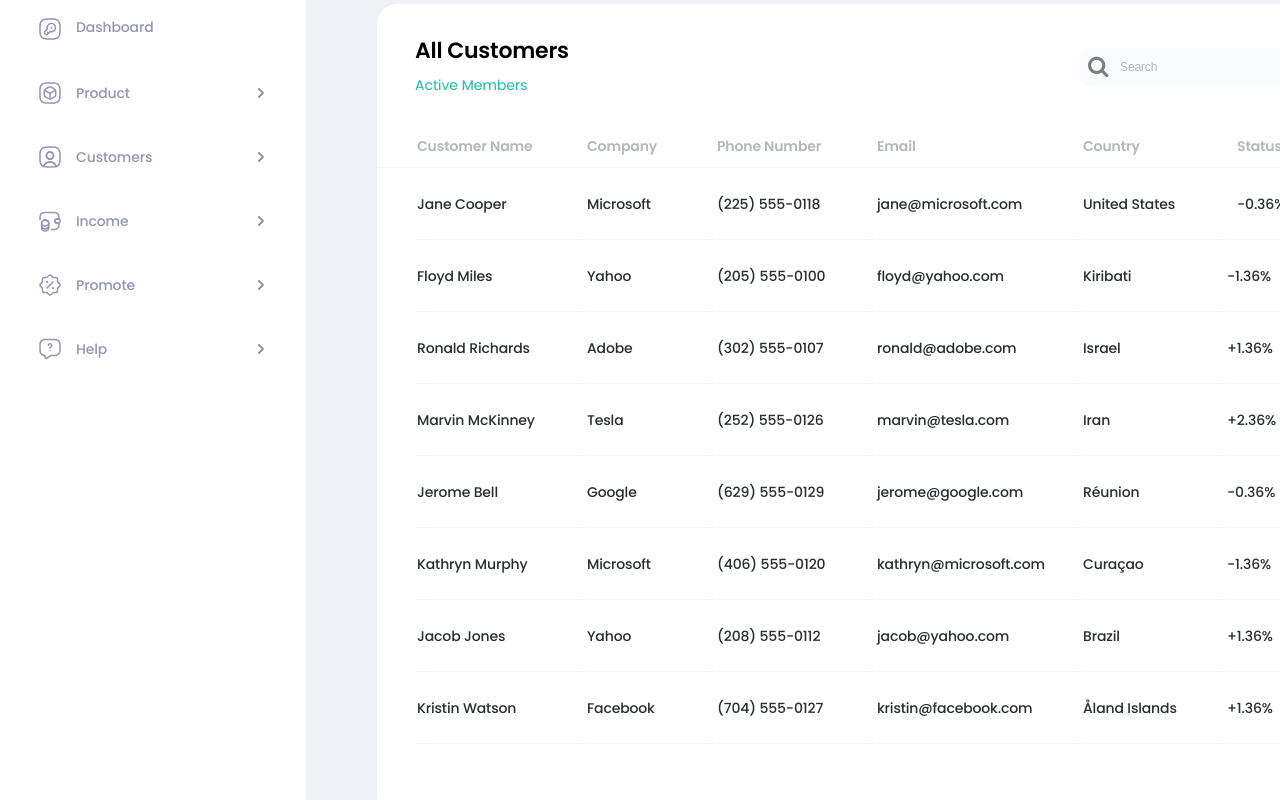
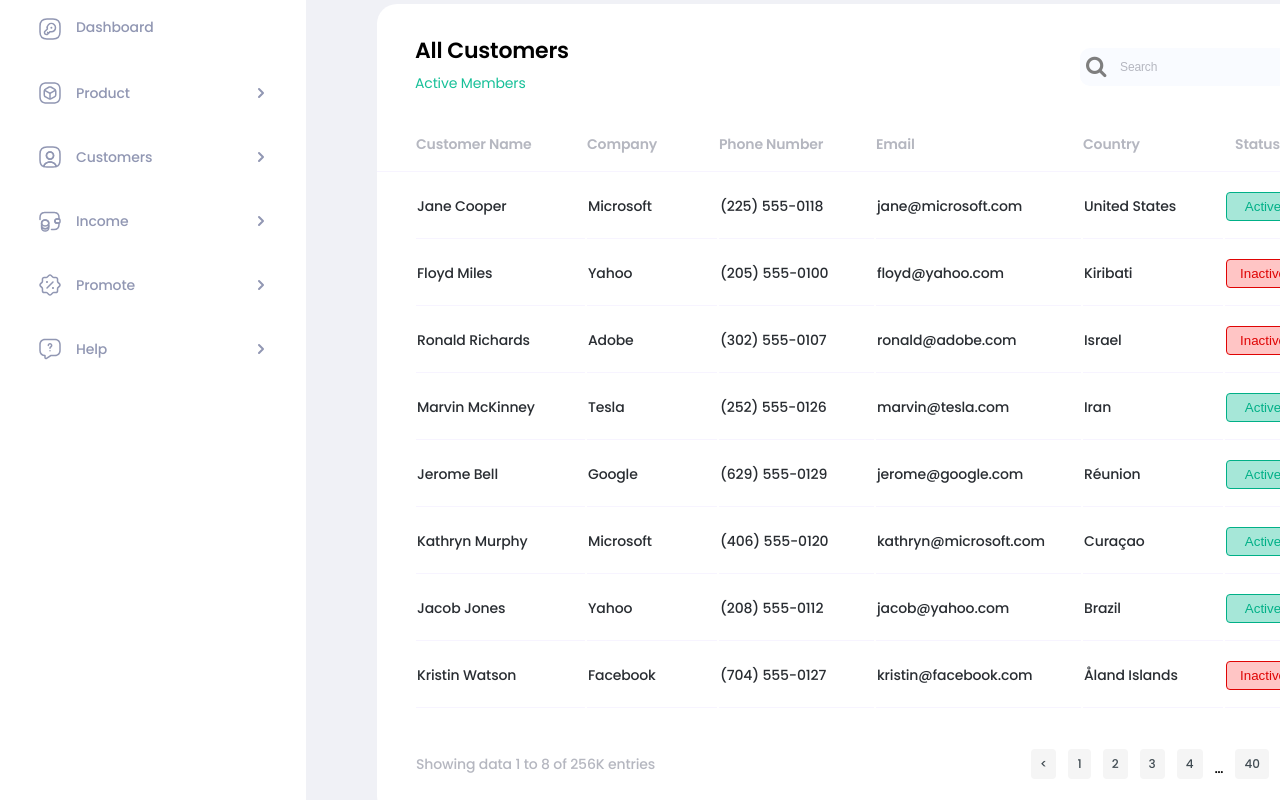
Before and after one commit to petriwna/test-verstka, a website: page src/index.html in a window 1280 px wide. Shown: the part 200-1000 px from the top of the page. Drawn offline with nearby package versions, Linux system fonts and the light colour scheme; files that its build step writes are made by us from their sources.

Commit message:
add style from footer table

```diff
--- a/src/index.html
+++ b/src/index.html
@@ -151,71 +151,118 @@
                 </div>
                 <table class="table__content">
                     <tbody>
-                    <tr>
+                    <tr class="table__row">
                         <td class="table__cell table__cell--first">Jane Cooper</td>
                         <td class="table__cell table__cell--second">Microsoft</td>
                         <td class="table__cell table__cell--third">(225) 555-0118</td>
                         <td class="table__cell table__cell--fourth">jane@microsoft.com</td>
                         <td class="table__cell table__cell--fifth">United States</td>
-                        <td class="table__cell table__cell--sixth">-0.36%</td>
+                        <td class="table__cell table__cell--sixth">
+                            <button type="button" class="table__button active">
+                                Active
+                            </button>
+                        </td>
                     </tr>
-                    <tr>
-                        <td class="table__cell table__cell--first">Floyd Miles</td>
+                    <tr class="table__row">
+                        <td class="table__cell">Floyd Miles</td>
                         <td class="table__cell">Yahoo</td>
                         <td class="table__cell">(205) 555-0100</td>
                         <td class="table__cell">floyd@yahoo.com</td>
                         <td class="table__cell">Kiribati</td>
-                        <td class="table__cell">-1.36%</td>
+                        <td class="table__cell">
+                            <button type="button" class="table__button inactive">
+                                Inactive
+                            </button>
+                        </td>
                     </tr>
-                    <tr>
-                        <td class="table__cell table__cell--first">Ronald Richards</td>
+                    <tr class="table__row">
+                        <td class="table__cell">Ronald Richards</td>
                         <td class="table__cell">Adobe</td>
                         <td class="table__cell">(302) 555-0107</td>
                         <td class="table__cell">ronald@adobe.com</td>
                         <td class="table__cell">Israel</td>
-                        <td class="table__cell">+1.36%</td>
+                        <td class="table__cell">
+                            <button type="button" class="table__button inactive">
+                                Inactive
+                            </button>
+                        </td>
                     </tr>
-                    <tr>
-                        <td class="table__cell table__cell--first">Marvin McKinney</td>
+                    <tr class="table__row">
+                        <td class="table__cell">Marvin McKinney</td>
                         <td class="table__cell">Tesla</td>
                         <td class="table__cell">(252) 555-0126</td>
                         <td class="table__cell">marvin@tesla.com</td>
                         <td class="table__cell">Iran</td>
-                        <td class="table__cell">+2.36%</td>
+                        <td class="table__cell table__cell--sixth">
+                            <button type="button" class="table__button active">
+                                Active
+                            </button>
+                        </td>
                     </tr>
-                    <tr>
-                        <td class="table__cell table__cell--first">Jerome Bell</td>
+                    <tr class="table__row">
+                        <td class="table__cell">Jerome Bell</td>
                         <td class="table__cell">Google</td>
                         <td class="table__cell">(629) 555-0129</td>
                         <td class="table__cell">jerome@google.com</td>
                         <td class="table__cell">Réunion</td>
-                        <td class="table__cell">-0.36%</td>
+                        <td class="table__cell table__cell--sixth">
+                            <button type="button" class="table__button active">
+                                Active
+                            </button>
+                        </td>
                     </tr>
-                    <tr>
-                        <td class="table__cell table__cell--first">Kathryn Murphy</td>
+                    <tr class="table__row">
+                        <td class="table__cell">Kathryn Murphy</td>
                         <td class="table__cell">Microsoft</td>
                         <td class="table__cell">(406) 555-0120</td>
                         <td class="table__cell">kathryn@microsoft.com</td>
                         <td class="table__cell">Curaçao</td>
-                        <td class="table__cell">-1.36%</td>
+                        <td class="table__cell">
+                            <button type="button" class="table__button active">
+                                Active
+                            </button>
+                        </td>
                     </tr>
-                    <tr>
-                        <td class="table__cell table__cell--first">Jacob Jones</td>
+                    <tr class="table__row">
+                        <td class="table__cell">Jacob Jones</td>
                         <td class="table__cell">Yahoo</td>
                         <td class="table__cell">(208) 555-0112</td>
                         <td class="table__cell">jacob@yahoo.com</td>
                         <td class="table__cell">Brazil</td>
-                        <td class="table__cell">+1.36%</td>
+                        <td class="table__cell table__cell--sixth">
+                            <button type="button" class="table__button active">
+                                Active
+                            </button>
+                        </td>
                     </tr>
-                    <tr>
-                        <td class="table__cell table__cell--first">Kristin Watson</td>
+                    <tr class="table__row">
+                        <td class="table__cell">Kristin Watson</td>
                         <td class="table__cell">Facebook</td>
                         <td class="table__cell">(704) 555-0127</td>
                         <td class="table__cell">kristin@facebook.com</td>
                         <td class="table__cell">Åland Islands</td>
-                        <td class="table__cell">+1.36%</td>
+                        <td class="table__cell">
+                            <button type="button" class="table__button inactive">
+                                Inactive
+                            </button>
+                        </td>
                     </tr>
                 </table>
+            </div>
+            <div class="container-table__footer footer">
+                <p class="footer__text">Showing data 1 to 8 of  256K entries</p>
+                <nav aria-label="pagination">
+                    <ul class="footer__pagination">
+                        <li class="footer__pagination-item"><span aria-hidden="true">&lt;</span><span class="visuallyhidden">previous set of pages</span></li>
+                        <li class="footer__pagination-item"><span class="visuallyhidden">page </span>1</li>
+                        <li class="footer__pagination-item"><span class="visuallyhidden">page </span>2</li>
+                        <li class="footer__pagination-item"><span class="visuallyhidden">page </span>3</li>
+                        <li class="footer__pagination-item"><span class="visuallyhidden">page </span>4</li>
+                        <li class="footer__pagination-dot"><span class="disabled">…</span></li>
+                        <li class="footer__pagination-item"><span class="visuallyhidden">page </span>40</li>
+                        <li class="footer__pagination-item"><span class="visuallyhidden">next set of pages</span><span aria-hidden="true">&gt;</span></li>
+                    </ul>
+                </nav>
             </div>
         </section>
     </main>
--- a/src/style/_base.scss
+++ b/src/style/_base.scss
@@ -42,4 +42,5 @@ ul {
 
 a {
   display: inline-block;
+  text-decoration: none;
 }
--- a/src/style/components/_table.scss
+++ b/src/style/components/_table.scss
@@ -22,33 +22,32 @@
     text-align: left;
     table-layout: fixed;
     width: 100%;
-    padding-left: 38px;
-    padding-right: 38px;
+    padding: 0 37px;
     color: var(--color-secondary-text-darked);
     font-weight: 500;
   }
 
   &__head-cell {
-    padding: 8px 0;
+    padding: 8px 0 14px 0;
 
     &--first {
-      width: 168px;
+      width: 169px;
     }
 
     &--second {
-      width: 128px;
+      width: 130px;
     }
 
     &--third {
-      width: 158px;
+      width: 155px;
     }
 
     &--fourth {
-      width: 204px;
+      width: 205px;
     }
 
     &--fifth {
-      width: 142px;
+      width: 140px;
     }
 
     &--sixth {
@@ -56,34 +55,45 @@
     }
   }
 
+  &__row {
+   height: 65px;
+  }
+
   &__cell {
-    height: 69px;
-    padding: 24px 0px;
+    //height: 69px;
+    //padding: 16px 0px 25px 0;
     letter-spacing: -0.14px;
     border-bottom: 1px solid var(--color-primary-body);
 
     &--first {
-      width: 168px;
+      width: 169px;
     }
 
     &--second {
-      width: 128px;
+      width: 130px;
     }
 
     &--third {
-      width: 158px;
+      width: 155px;
     }
 
     &--fourth {
-      width: 204px;
+      width: 205px;
     }
 
     &--fifth {
-      width: 142px;
-    }
-
-    &--sixth {
-      padding-left: 10px;
+      width: 140px;
     }
   }
+
+  &__button {
+    width: 78px;
+    height: 29px;
+    display: flex;
+    justify-content: center;
+    align-items: center;
+    font-weight: 500;
+    border-radius: 4px;
+    padding-left: 2px;
+  }
 }
--- a/src/style/layouts/_container-table.scss
+++ b/src/style/layouts/_container-table.scss
@@ -14,7 +14,7 @@
     margin: 30px 38px;
     display: flex;
     flex-direction: column;
-    gap: 8px;
+    gap: 6px;
   }
 
   &__title {
@@ -28,6 +28,7 @@
     color: var(--color-secondary-text);
     font-weight: 400;
     font-size: 14px;
+    letter-spacing: -0.14px;
   }
 
   &__input {
@@ -56,7 +57,7 @@
 
   &__input .container-table__icon {
     position: absolute;
-    margin: 2px 3px 7px 8px;
+    margin: 2px 2px 7px 6px;
     font-size: 22px;
     z-index: 1;
     color: var(--color-secondary-icon-search);
--- /dev/null
+++ b/src/style/layouts/_footer.scss
@@ -0,0 +1,43 @@
+.footer {
+  margin: 39px;
+  display: flex;
+  justify-content: space-between;
+  align-items: center;
+
+  &__text {
+    color: var(--color-secondary-text-light);
+    font-size: 14px;
+    letter-spacing: -0.14px;
+  }
+
+  &__pagination {
+    list-style: none;
+    margin: 0;
+    padding: 0;
+    display: flex;
+    gap: 12px;
+  }
+
+  &__pagination-item {
+    color: var(--color-secondary-pagination-text);
+    display: inline-flex;
+    padding: 6px 9px;
+    flex-direction: column;
+    justify-content: center;
+    align-items: center;
+    font-size: 12px;
+    border-radius: 4px;
+    border: 1px solid var(--color-secondary-pagination-border);
+    background-color: var(--color-secondary-pagination);
+    cursor: pointer;
+
+    &:active {
+      background-color: var(--color-secondary-pagination-active);
+      color: var(--color-primary-background);
+    }
+  }
+
+  &__pagination-dot {
+    align-self: end;
+  }
+}
--- a/src/style/layouts/_nav.scss
+++ b/src/style/layouts/_nav.scss
@@ -20,7 +20,7 @@
     gap: 100px;
 
     &:active {
-      background-color: var(--color-secondary-point-active);
+      background-color: var(--color-secondary-pagination-active);
       color: var(--color-primary-background);
     }
 
@@ -30,7 +30,7 @@
     }
 
     &:active .nav__icon--stroken {
-      fill: var(--color-secondary-point-active);
+      fill: var(--color-secondary-pagination-active);
     }
   }
 
--- a/src/style/style.scss
+++ b/src/style/style.scss
@@ -1,3 +1,4 @@
+@import "utils/utils";
 @import "utils/variables";
 
 @import "components/button";
@@ -5,6 +6,7 @@
 
 @import "layouts/container";
 @import "layouts/container-table";
+@import "layouts/footer";
 @import "layouts/header";
 @import "layouts/main";
 @import "layouts/menu";
--- /dev/null
+++ b/src/style/utils/_utils.scss
@@ -0,0 +1,17 @@
+.active {
+  color: var(--color-primary-active-light);
+  border: 1px solid var(--color-primary-active-light);
+  background-color: var(--color-primary-active-dark);
+}
+
+.inactive {
+  color: var(--color-primary-inactive);
+  border: 1px solid var(--color-primary-inactive);
+  background-color: var(--color-primary-inactive-lidht);
+}
+
+.visuallyhidden {
+  visibility: hidden;
+  pointer-events: none;
+  position: absolute;
+}
--- a/src/style/utils/_variables.scss
+++ b/src/style/utils/_variables.scss
@@ -16,5 +16,8 @@
   --color-secondary-text-light: #B5B7C0;
   --color-secondary-text-dark: #757575;
   --color-secondary-text-darked: #292D32;
-  --color-secondary-point-active: #5932EA;
+  --color-secondary-pagination-active: #5932EA;
+  --color-secondary-pagination: #F5F5F5;
+  --color-secondary-pagination-border: #EEEEE;
+  --color-secondary-pagination-text: #404B52;
 }
```
